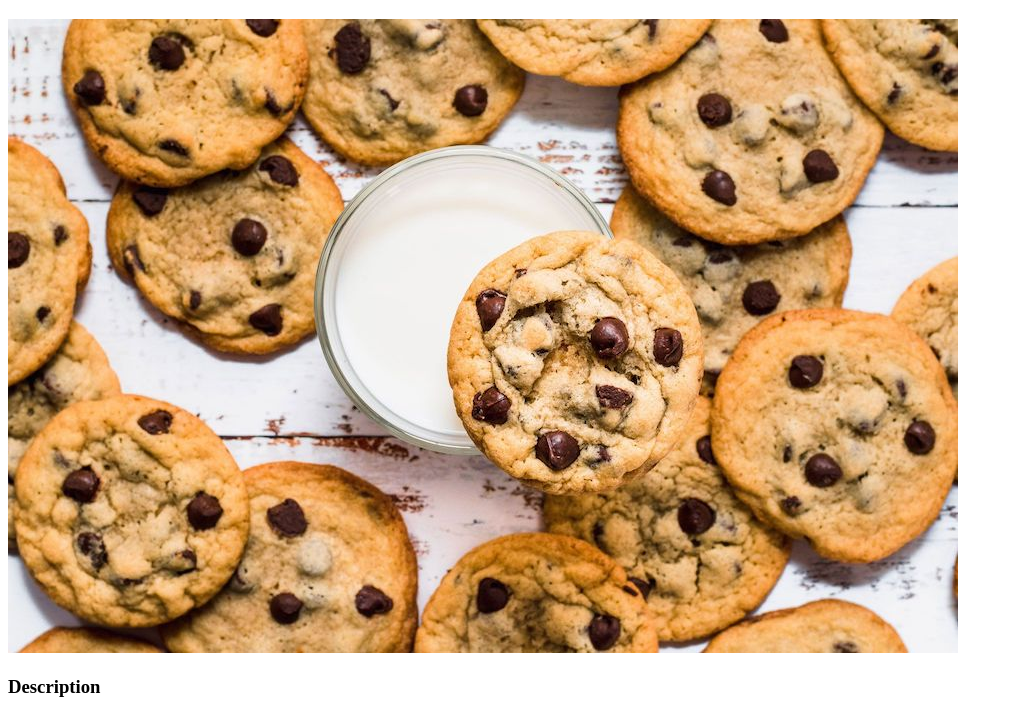
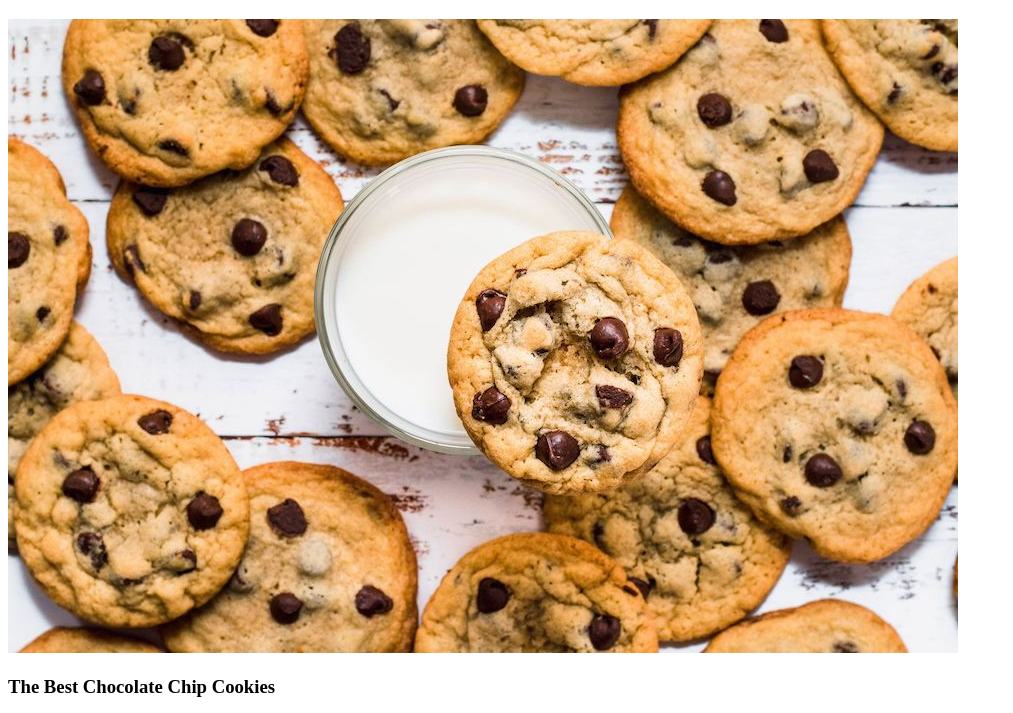
Before and after one commit to hikaba/odin-recipes, a plain HTML site: page recipes/cookies.html in a window 1280 px wide. Shown: the part 61-774 px from the top of the page, without its empty margins (0-1013 px from the left). Drawn offline with Linux system fonts and the light colour scheme.

Commit message:
Added title name to each webpage

```diff
--- a/recipes/cookies.html
+++ b/recipes/cookies.html
@@ -9,7 +9,7 @@
 <body>
     <h1>Chocolate Chip Cookies</h1>
     <img src="../images/cookieimage.jpg">
-    <h3>Description</h3>
+    <h3>The Best Chocolate Chip Cookies</h3>
     <p>
         There are a few secrets to the best classic, chewy chocolate chip cookies.
         Number one: Don’t use chips; instead, opt for a mix of milk or semisweet and dark chocolate chunks.
```
Also changed, not shown: index.html (+1 -1 lines), recipes/brownies.html (+1 -1 lines), recipes/muffins.html (+1 -1 lines), 1 other file.
